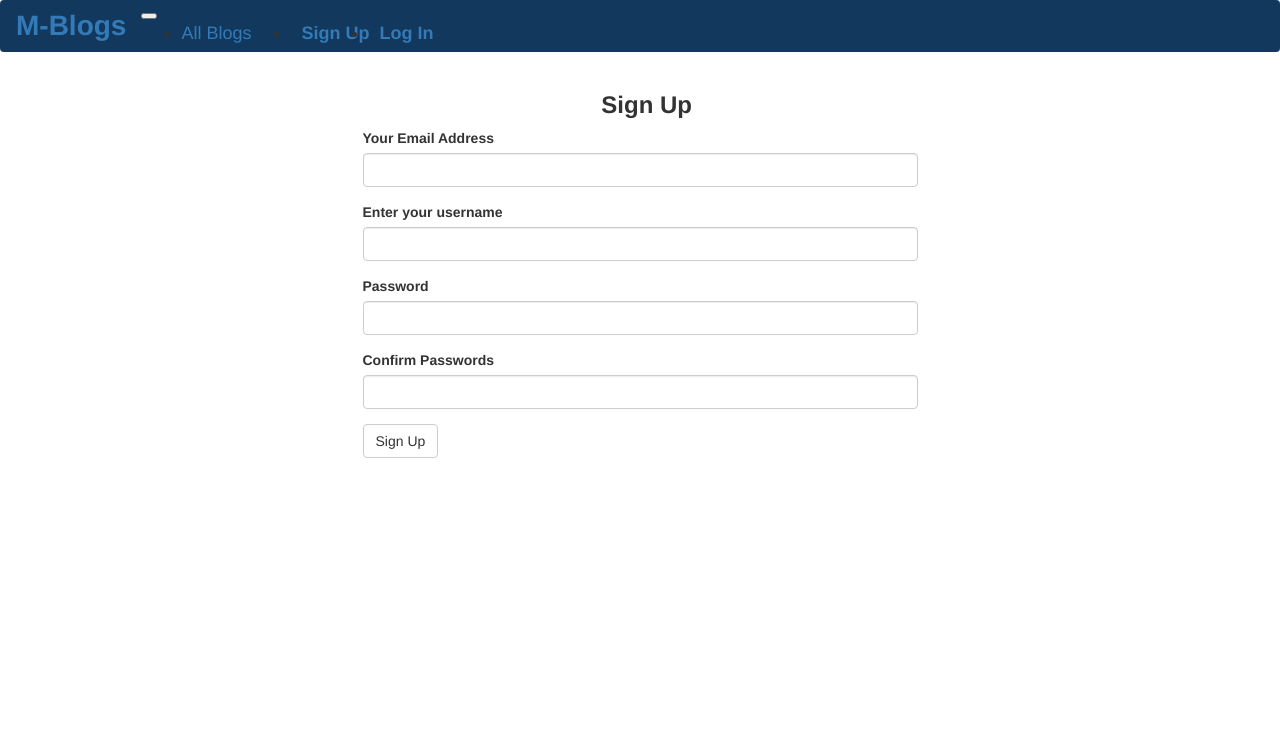
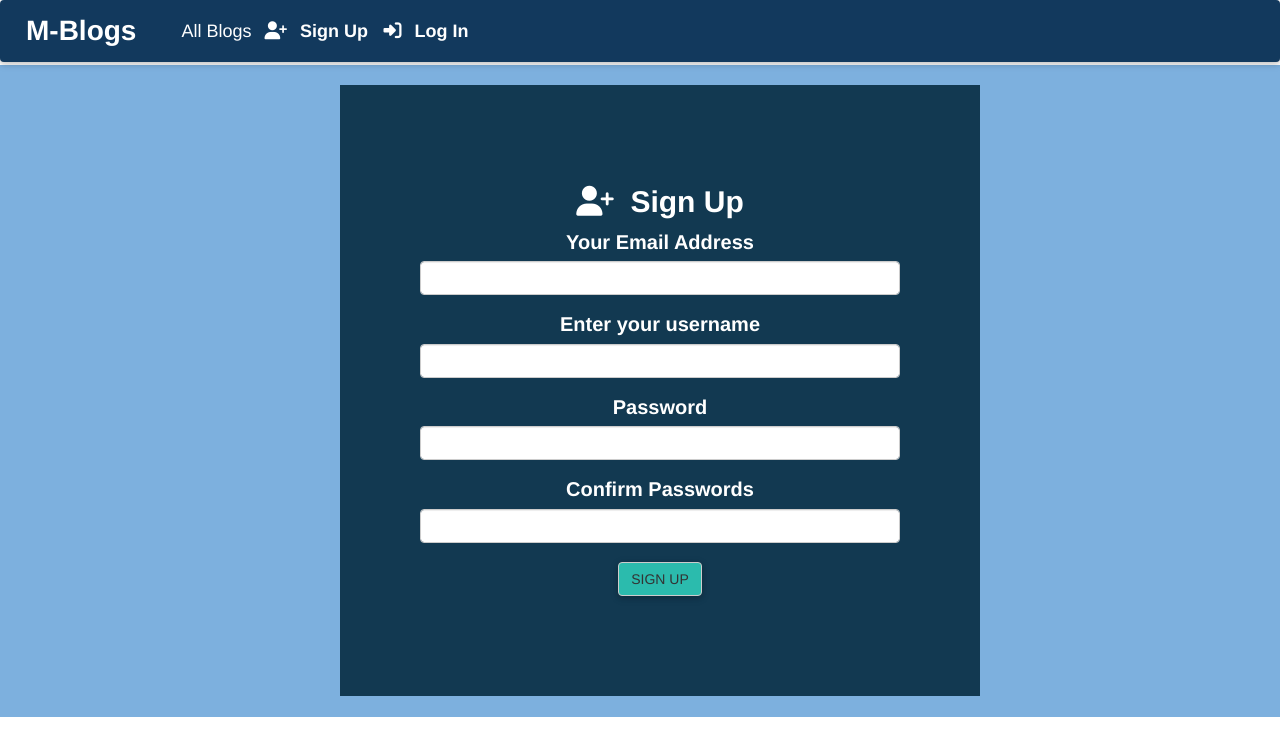
Before and after one commit to maureen-muriithi/Millennial-Blog, a Flask app: page /authenticate/register in a window 1280 px wide. Shown: the top 756 px of the page. Run offline with Flask 2, Linux system fonts and the light colour scheme; some libraries are stand-ins or nearby versions.

Commit message:
Update styling

```diff
--- a/app/templates/auth/register.html
+++ b/app/templates/auth/register.html
@@ -1,11 +1,18 @@
+<link rel="stylesheet" href="https://stackpath.bootstrapcdn.com/bootstrap/4.3.1/css/bootstrap.min.css" integrity="sha384-ggOyR0iXCbMQv3Xipma34MD+dH/1fQ784/j6cY/iJTQUOhcWr7x9JvoRxT2MZw1T" crossorigin="anonymous">
+<link rel="stylesheet" href="https://cdnjs.cloudflare.com/ajax/libs/mdbootstrap/4.8.9/css/mdb.min.css" >
+<link rel="stylesheet" href="https://use.fontawesome.com/releases/v5.8.2/css/all.css">
+<link rel="stylesheet" href="https://cdnjs.cloudflare.com/ajax/libs/font-awesome/4.7.0/css/font-awesome.min.css">
+<script src='https://kit.fontawesome.com/a076d05399.js' crossorigin='anonymous'></script>
+<link rel="stylesheet" href="{{url_for('static',filename='css/main.css')}}">
+
 {% extends 'base.html'%}
 {% import 'bootstrap/wtf.html' as wtf%}
 
 {% block content %}
-    <div class="container">
-        <div class="row">
+    <div class="container-fluid" style="background-color: #7db0de; font-size: 20px; ">
+        <div class="row" >
             <div class="col-md-3"> </div>
-            <div class="col-md-6" id="register">
+            <div class="col-md-6"  style="background-color: #123951 !important; padding: 80px; margin: 20px; color: white; " id="register">
                 {% for error in errors %}
                     {% if errors %}
                         <div class="alert alert-danger">
@@ -13,7 +20,7 @@
                         </div>
                     {% endif %}
                 {% endfor %}
-                <h3 class="text-center"><i class="fas fa-user-plus"></i></i>&nbsp; <strong>Sign Up</strong></h3>
+                <h3 class="text-center" style="font-size: 30px;" ><i class="fas fa-user-plus"></i></i>&nbsp; <strong>Sign Up</strong></h3>
                 {{ wtf.quick_form(register_form) }}
             </div>
             <div class="col-md-3"></div>
```
Also changed, not shown: app/templates/auth/login.html (+10 -3 lines), 1 other file.
